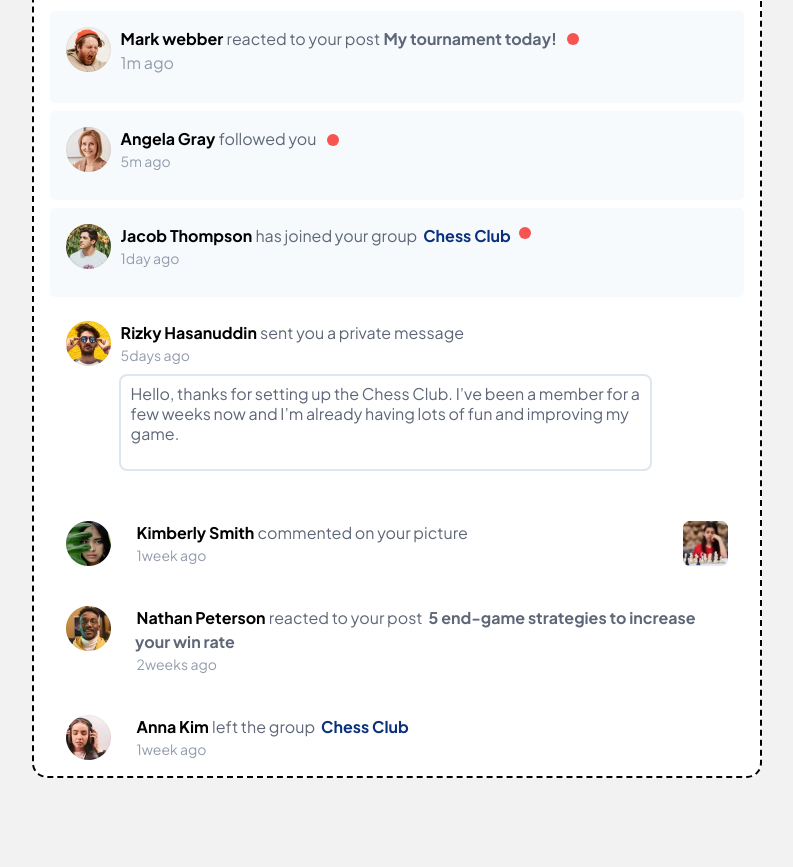
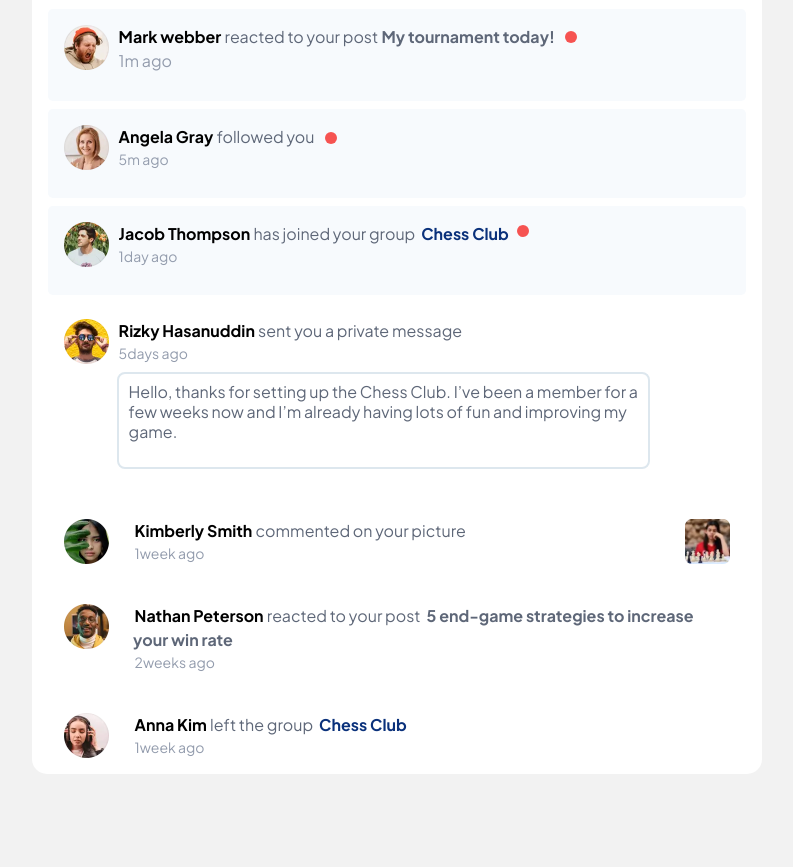
Before and after one commit to 5yeus/Notification_page, a website built with Vite: page index.html in a window 1280 px wide. Shown: the part 134-1001 px from the top of the page, without its empty margins (243-1036 px from the left). Built offline with nearby package versions, Linux system fonts and the light colour scheme.

Commit message:
UI updated

```diff
--- a/index.html
+++ b/index.html
@@ -10,7 +10,7 @@
     <title>Notification</title>
   </head>
   <body class="p-0 m-0 border-box w-full min-h-screen flex flex-row  bg-[#f2f2f2] font-jakarta">
-    <main class="border-2 border-dashed laptop:w-[45.625rem] px-4 mobile:mt-0 mobile:px-8 laptop:h-[] mx-auto  bg-white   grid  gap-y-6 laptop:rounded-[0.9375rem] pt-5 laptop:mt-[3.9375rem] laptop:mb-[5.5625rem]">
+    <main class="laptop:w-[45.625rem] px-4 mobile:mt-0 mobile:px-8 laptop:h-[] mx-auto  bg-white   grid  gap-y-6 laptop:rounded-[0.9375rem] pt-5 laptop:mt-[3.9375rem] laptop:mb-[5.5625rem]">
       <header class="flex flex-row items-center justify-between">
         <div class="flex flex-row items-center gap-2">
           <h2 class="font-jakarta text-[1.5rem] font-bold">Notifications</h2>
```
Also changed, not shown: dist/output.css.
